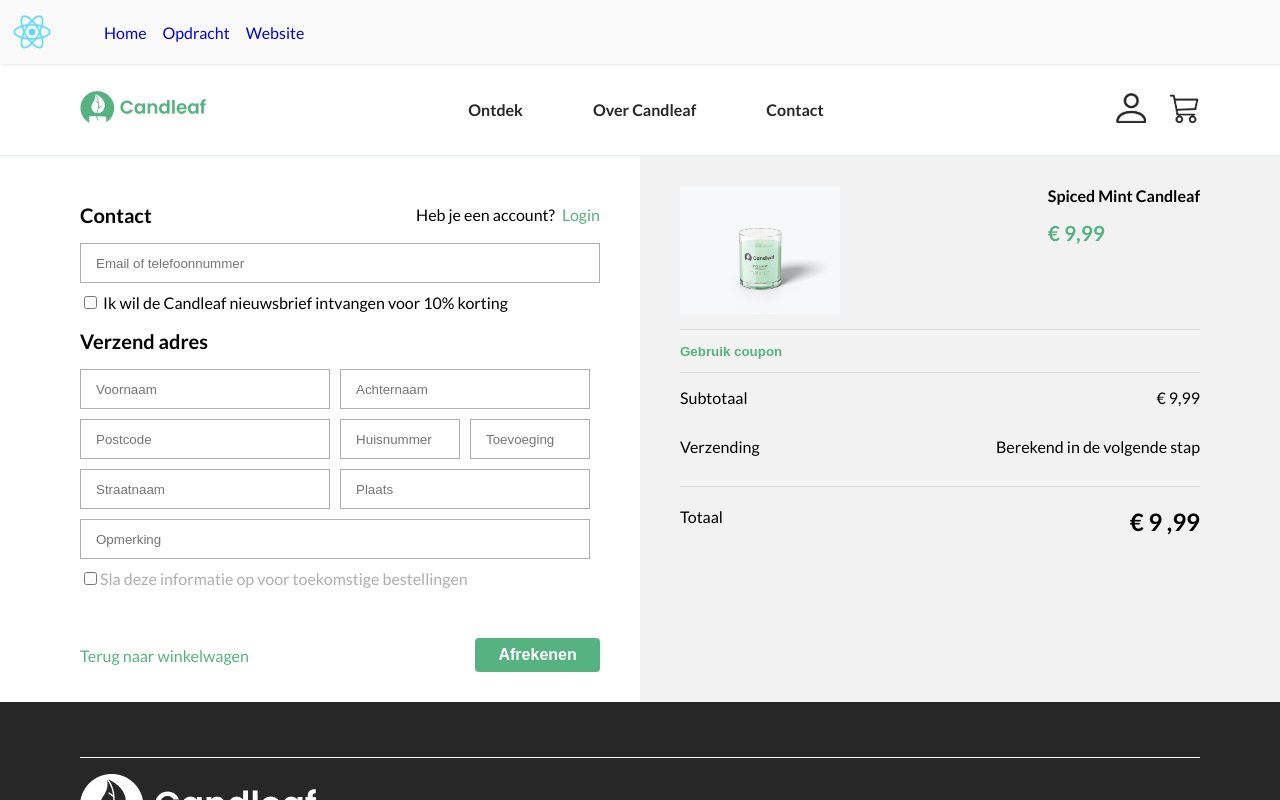
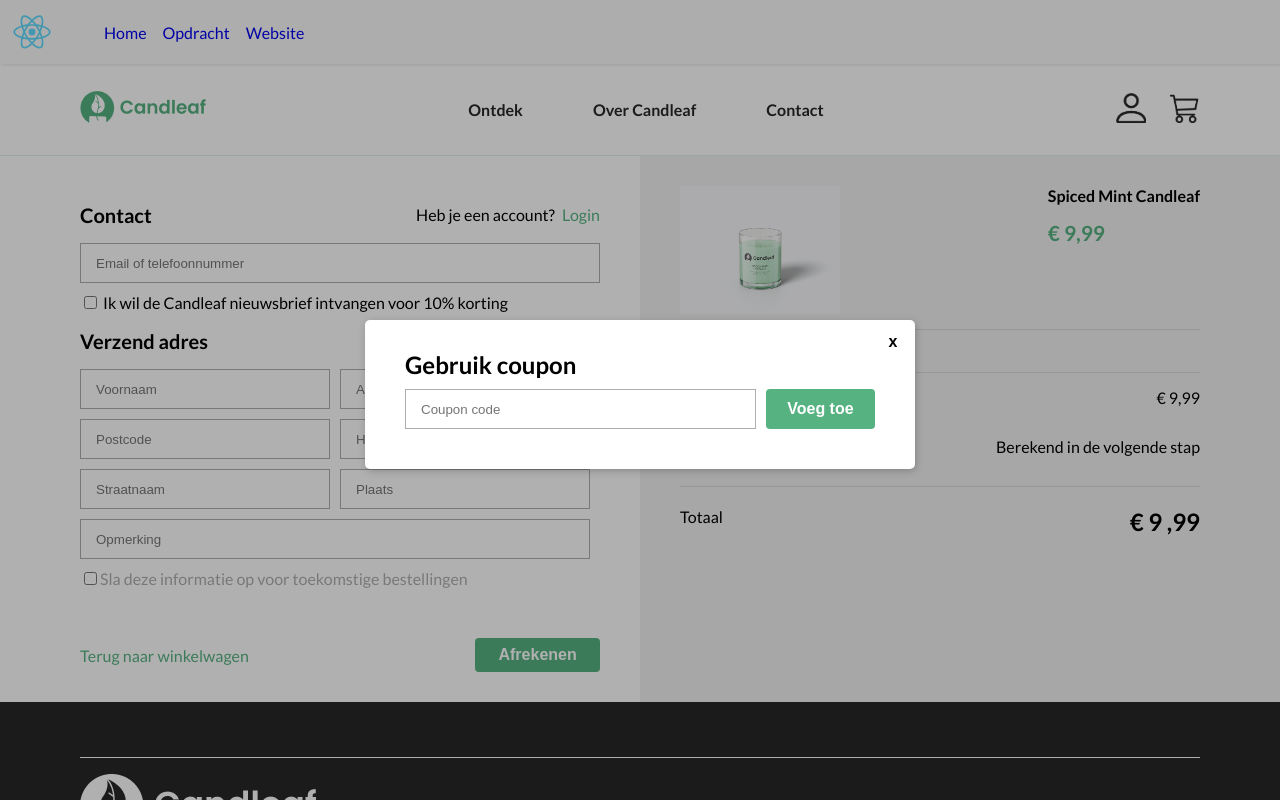
Before and after one commit to developers-chrisdh/react-a11y-workshop, a React (Create React App) app: page /website/checkout/shipping in a window 1280 px wide. Both pictures are taken after a click on the button "Gebruik coupon". Shown: the top 800 px of the page. Built offline with nearby package versions, Linux system fonts and the light colour scheme.

Commit message:
coupon dialog

```diff
--- a/src/pages/webshop/components/Checkout/ShippingInfo/ShippingInfo.js
+++ b/src/pages/webshop/components/Checkout/ShippingInfo/ShippingInfo.js
@@ -1,8 +1,11 @@
 import Webshop from '../../Webshop';
 import './ShippingInfo.scss';
 import image from '../../../assets/product.png';
+import { useState } from 'react';
 
 const ShippingInfo = () => {
+  const [showDialog, setShowDialog] = useState(false);
+
   return (
     <Webshop>
       <div className="dark-background"></div>
@@ -73,7 +76,7 @@ const ShippingInfo = () => {
           </div>
 
           <div className="coupon">
-            <button>Gebruik coupon</button>
+            <button onClick={() => setShowDialog(true)}>Gebruik coupon</button>
           </div>
 
           <div className="totals">
@@ -94,6 +97,25 @@ const ShippingInfo = () => {
           </div>
         </div>
       </div>
+      {showDialog && (
+        <div className="overlay">
+          <div className="coupon-container">
+            <button
+              className="close-button"
+              aria-label="Sluiten"
+              onClick={() => setShowDialog(false)}
+              tabIndex={-1}
+            >
+              x
+            </button>
+            <h2>Gebruik coupon</h2>
+            <div className="coupon">
+              <input type="text" placeholder="Coupon code" tabIndex={-1} />
+              <button tabIndex={-1}>Voeg toe</button>
+            </div>
+          </div>
+        </div>
+      )}
     </Webshop>
   );
 };
--- a/src/pages/webshop/components/Checkout/ShippingInfo/ShippingInfo.scss
+++ b/src/pages/webshop/components/Checkout/ShippingInfo/ShippingInfo.scss
@@ -22,13 +22,7 @@
 
   input {
     &[type='text'] {
-      width: 100%;
-      height: 40px;
-      padding: 0 15px;
-      box-sizing: border-box;
-      border: solid 1px $grayMedium;
-      margin-bottom: 10px;
-      margin-right: 10px;
+      @include textInput;
 
       &.input-small {
         width: 44%;
@@ -110,6 +104,12 @@
       background: none;
       padding: 0;
       line-height: 21px;
+      cursor: pointer;
+      transition: opacity 0.1s;
+
+      &:hover {
+        opacity: 0.8;
+      }
     }
   }
   .products {
@@ -141,3 +141,51 @@
     font-weight: 600;
   }
 }
+.overlay {
+  position: absolute;
+  height: 100%;
+  width: 100%;
+  background: #0000004f;
+  top: 0;
+  left: 0;
+  display: flex;
+
+  .coupon-container {
+    background: white;
+    width: 470px;
+    padding: 20px 40px 30px;
+    margin: 25% auto auto;
+    border-radius: 5px;
+    box-shadow: 1px 2px 9px -1px #00000042;
+    position: relative;
+  }
+
+  h2 {
+    margin: 10px 0;
+  }
+
+  .coupon {
+    display: flex;
+  }
+
+  button {
+    @include button;
+    height: 40px;
+    width: 150px;
+
+    &.close-button {
+      width: 20px;
+      height: 20px;
+      line-height: 0;
+      position: absolute;
+      right: 12px;
+      top: 12px;
+      background: none;
+      color: black;
+    }
+  }
+
+  input {
+    @include textInput;
+  }
+}
--- a/src/pages/webshop/styles/generics.scss
+++ b/src/pages/webshop/styles/generics.scss
@@ -37,6 +37,7 @@ $grayBackground: #f2f2f2;
   font-size: 1em;
   height: auto;
   font-weight: 600;
+  transition: background-color 0.1s;
 
   &:hover {
     background-color: lighten($mainColor, 3);
@@ -52,3 +53,13 @@ $grayBackground: #f2f2f2;
 
   min-height: calc(100vh - $totalHeight);
 }
+
+@mixin textInput {
+  width: 100%;
+  height: 40px;
+  padding: 0 15px;
+  box-sizing: border-box;
+  border: solid 1px $grayMedium;
+  margin-bottom: 10px;
+  margin-right: 10px;
+}
```
